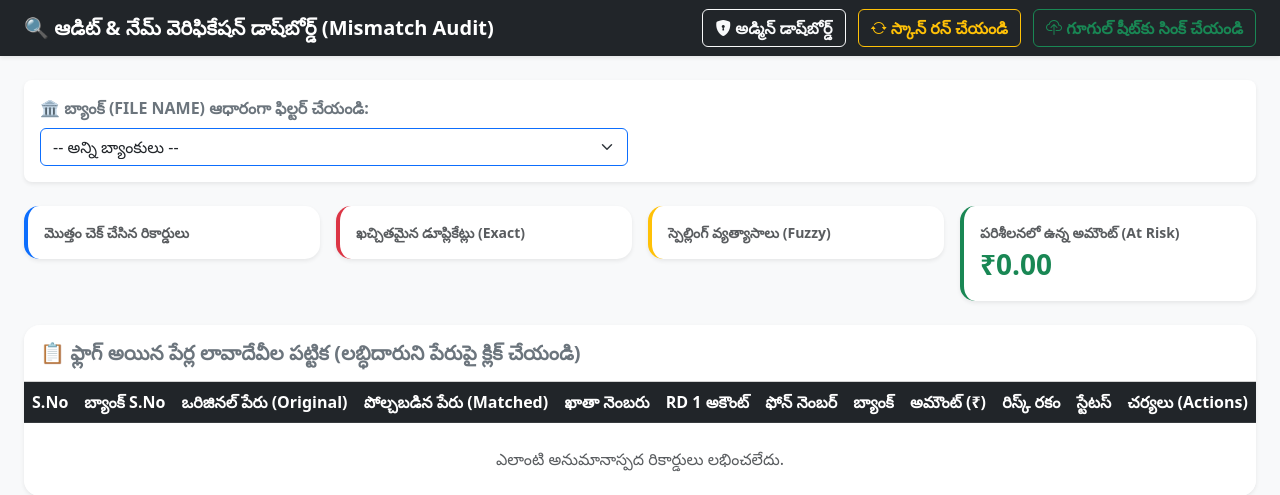
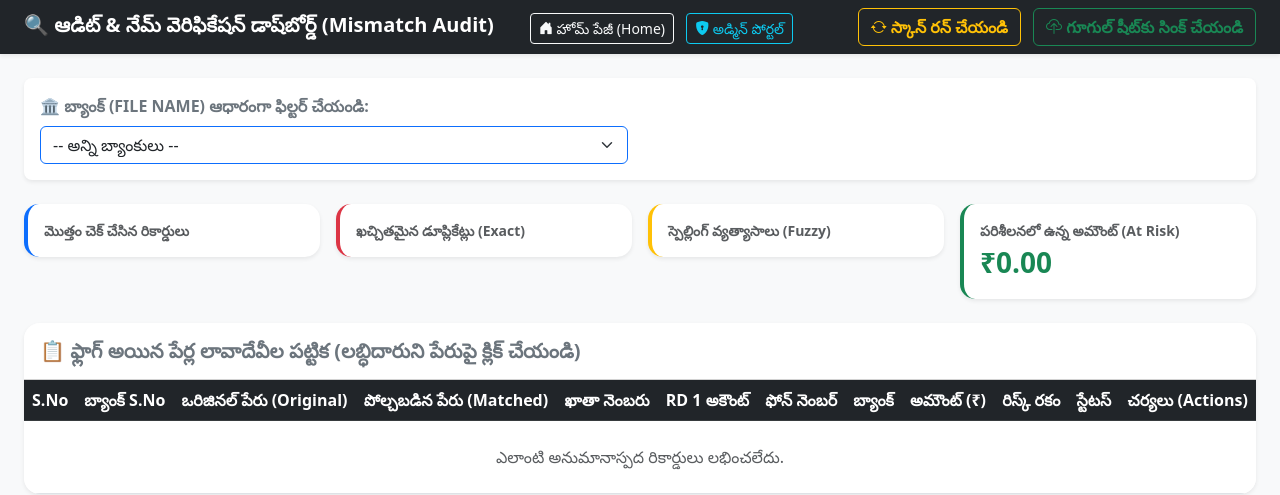
Before and after one commit to nayatejavision-alt/cf-thrift-sircilla-ts, a Flask app: template templates/mismatch_dashboard.html in a window 1280 px wide. Shown: the top 495 px of the page. Run offline with Flask 3, Linux system fonts and the light colour scheme; the template is opened without the code that fills it, so the values that code supplies are empty.

Commit message:
Update mismatch_dashboard.html

```diff
--- a/templates/mismatch_dashboard.html
+++ b/templates/mismatch_dashboard.html
@@ -21,12 +21,18 @@
 <body class="bg-light">
 
     <nav class="navbar navbar-dark bg-dark px-4 shadow-sm">
-        <span class="navbar-brand fw-bold">🔍 ఆడిట్ & నేమ్ వెరిఫికేషన్ డాష్‌బోర్డ్ (Mismatch Audit)</span>
         <div>
-            <!-- అడ్మిన్ పేజీకి వెళ్లే లింక్ బటన్ -->
-            <a href="/admin/dashboard" class="btn btn-outline-light me-2 fw-bold" title="అడ్మిన్ డాష్‌బోర్డ్‌కి వెళ్లండి">
-                <i class="bi bi-shield-lock-fill"></i> అడ్మిన్ డాష్‌బోర్డ్
+            <span class="navbar-brand fw-bold">🔍 ఆడిట్ & నేమ్ వెరిఫికేషన్ డాష్‌బోర్డ్ (Mismatch Audit)</span>
+            <!-- హోమ్ పేజీకి వెళ్లే లింక్ -->
+            <a href="/" class="btn btn-outline-light btn-sm ms-3">
+                <i class="bi bi-house-door-fill"></i> హోమ్ పేజీ (Home)
             </a>
+            <!-- అడ్మిన్ పేజీకి వెళ్లే లింక్ -->
+            <a href="/admin/login" class="btn btn-outline-info btn-sm ms-2">
+                <i class="bi bi-shield-lock-fill"></i> అడ్మిన్ పోర్టల్
+            </a>
+        </div>
+        <div>
             <button class="btn btn-outline-warning me-2 fw-bold" onclick="runScannerWithProgress()">
                 <i class="bi bi-arrow-repeat"></i> స్కాన్ రన్ చేయండి
             </button>
```
